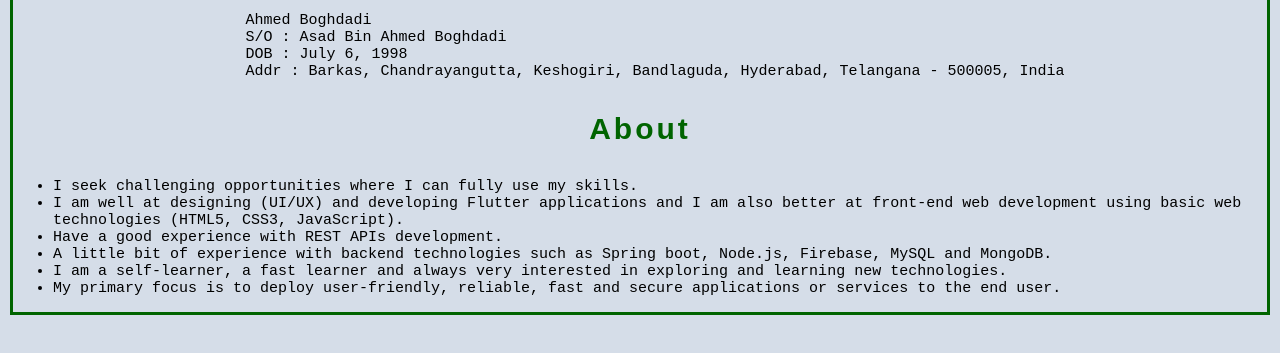
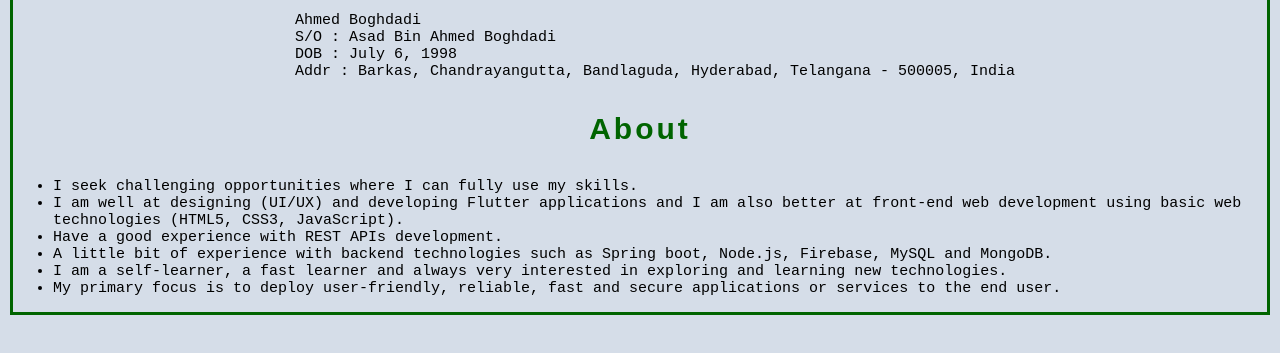
Before and after one commit to AhmedBoghdadi/Profile, a plain HTML site: page index.html in a window 1280 px wide. Shown: the part 341-694 px from the top of the page. Drawn offline with Linux system fonts and the light colour scheme.

Commit message:
Update index.html

```diff
--- a/index.html
+++ b/index.html
@@ -63,7 +63,7 @@
         <dd>Ahmed Boghdadi</dd>
         <dd>S/O : Asad Bin Ahmed Boghdadi</dd>
         <dd>DOB : July 6, 1998</dd>
-        <dd>Addr : Barkas, Chandrayangutta, Keshogiri, Bandlaguda, Hyderabad, Telangana - 500005, India</dd>
+        <dd>Addr : Barkas, Chandrayangutta, Bandlaguda, Hyderabad, Telangana - 500005, India</dd>
         </dl>
     </div>
     <br/>
```
